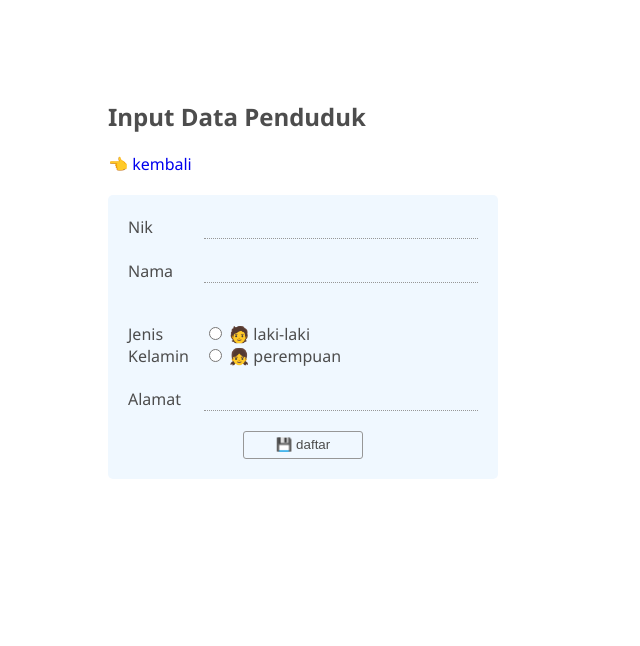
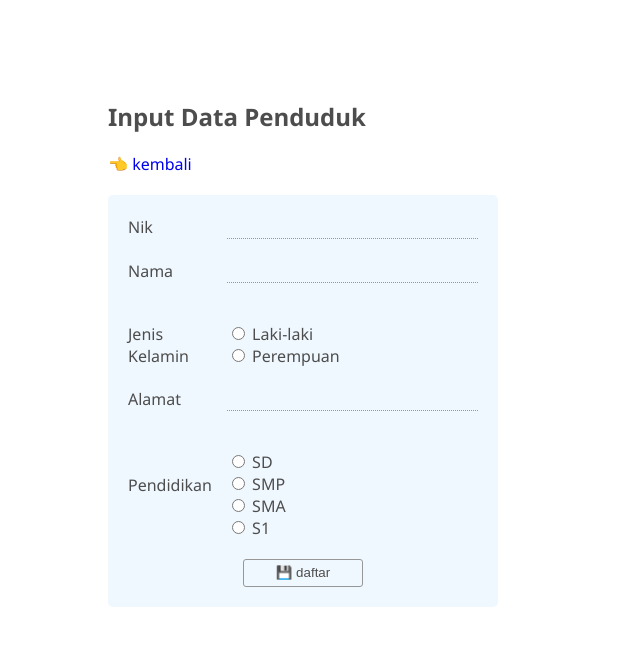
Before and after one commit to fajar-ab/Pemrograman-PHP-SCMP, a PHP site: page /form_input.php in a window 1280 px wide. Shown: the top 646 px of the page, without its empty margins (0-640 px from the left). Run offline with PHP 8.4, Linux system fonts and the light colour scheme.

Commit message:
latihan-01 : memperbaiki codingan

```diff
--- a/latihan-01/css/style.css
+++ b/latihan-01/css/style.css
@@ -117,7 +117,7 @@
 
 form.input-data button {
     grid-column: 1 / 3;
-    grid-row: 5 / 6;
+    grid-row: 6 / 7;
     width: 120px;
     height: 28px;
     background-color: aliceblue;
@@ -125,10 +125,6 @@
     border: 1px solid rgb(151, 151, 151);
     color: rgb(77, 77, 77);
     justify-self: center;
-}
-
-form.input-data button::before {
-    content: "💾 ";
 }
 
 form.input-data button:hover {
@@ -146,6 +142,7 @@
     padding: 20px;
     width: 350px;
     border-radius: 5px;
+    margin-bottom: 50px;
 
     display: grid;
     grid-template-columns: 1fr 120px;
@@ -179,3 +176,7 @@
     cursor: pointer;
     transform: scale(1.2);
 }
+
+form:hover {
+    box-shadow: 1px 1px 10px rgb(160, 160, 160);
+}
--- a/latihan-01/data_hapus.php
+++ b/latihan-01/data_hapus.php
@@ -5,7 +5,7 @@
 $keyword = $_POST['keyword'];
 
 // hapus data penduduk berdasarkan keyword yang di cari
-$sql = "DELETE FROM penduduk WHERE nama='$keyword'";
+$sql = "DELETE FROM penduduk WHERE nik = '$keyword'";
 mysqli_query($koneksi, $sql);
 
 
--- a/latihan-01/data_simpan.php
+++ b/latihan-01/data_simpan.php
@@ -6,12 +6,13 @@
 $nama = $_POST['nama'];
 $jk = $_POST['jk'];
 $alamat = $_POST['alamat'];
+$pendidikan = $_POST['pendidikan'];
 
 // simpan data kedalam database
 $sql = "INSERT INTO
-        penduduk (nik, nama, jenis_kelamin, alamat)
+        penduduk (nik, nama, jenis_kelamin, alamat, pendidikan)
         VALUES
-        ('$nim', '$nama', '$jk', '$alamat')
+        ('$nim', '$nama', '$jk', '$alamat', '$pendidikan')
     ";
 
 mysqli_query($koneksi, $sql);
--- a/latihan-01/data_update.php
+++ b/latihan-01/data_update.php
@@ -7,6 +7,7 @@
 $nama = $_POST['nama'];
 $jk = $_POST['jk'];
 $alamat = $_POST['alamat'];
+$pendidikan = $_POST['pendidikan'];
 
 // update data database berdasarkan
 $sql = "UPDATE penduduk
@@ -14,7 +15,8 @@
         nik = '$nik',
         nama = '$nama',
         jenis_kelamin = '$jk',
-        alamat = '$alamat'
+        alamat = '$alamat',
+        pendidikan = '$pendidikan'
         WHERE id = '$id'
     ";
 
--- a/latihan-01/form_input.php
+++ b/latihan-01/form_input.php
@@ -17,7 +17,7 @@
             <li><a href="index.php">👈 kembali</a></li>
         </ul>
 
-        <form class="input-data" action="simpan.php" method="POST" autocomplete="off">
+        <form class="input-data" action="data_simpan.php" method="POST" autocomplete="off">
             <label for="nik">Nik</label>
             <input type="text" name="nik" id="nik" required>
 
@@ -27,16 +27,31 @@
             <label>Jenis Kelamin</label>
             <span>
                 <input type="radio" name="jk" id="laki" value="L" required>
-                <label for="laki"> 🧑 laki-laki</label>
+                <label for="laki">Laki-laki</label>
                 <br>
                 <input type="radio" name="jk" id="perempuan" value="P" required>
-                <label for="perempuan"> 👧 perempuan</label>
+                <label for="perempuan">Perempuan</label>
             </span>
 
             <label for="alamat">Alamat</label>
             <input type="text" name="alamat" id="alamat" required>
 
-            <button type="submit"> daftar</button>
+            <label>Pendidikan</label>
+            <span>
+                <input type="radio" name="pendidikan" id="sd" value="SD" required>
+                <label for="sd">SD</label>
+                <br>
+                <input type="radio" name="pendidikan" id="smp" value="SMP" required>
+                <label for="smp">SMP</label>
+                <br>
+                <input type="radio" name="pendidikan" id="sma" value="SMA" required>
+                <label for="sma">SMA</label>
+                <br>
+                <input type="radio" name="pendidikan" id="s1" value="S1" required>
+                <label for="">S1</label>
+            </span>
+
+            <button type="submit">💾 daftar</button>
         </form>
 
     </div>
--- a/latihan-01/index.php
+++ b/latihan-01/index.php
@@ -36,6 +36,7 @@
                     <th>Nama</th>
                     <th>Jenis Kelamin</th>
                     <th>Alamat</th>
+                    <th>Pendidikan</th>
                 </tr>
             </thead>
             <tbody>
@@ -46,8 +47,9 @@
                         <td><?= $no; ?></td>
                         <td><?= $row[1]; ?></td>
                         <td><?= $row[2]; ?></td>
-                        <td><?= $row[3]; ?></td>
+                        <td><?= $row[3] == 'L' ? "Laki-laki" : "Perempuan"; ?></td>
                         <td><?= $row[4]; ?></td>
+                        <td><?= $row[5]; ?></td>
                     </tr>
                 <?php
                     $no++;
```
Also changed, not shown: latihan-01/data_cari.php (+5 -3 lines), latihan-01/form_cari.php (+36 -6 lines), latihan-01/form_update.php (+21 -6 lines).
